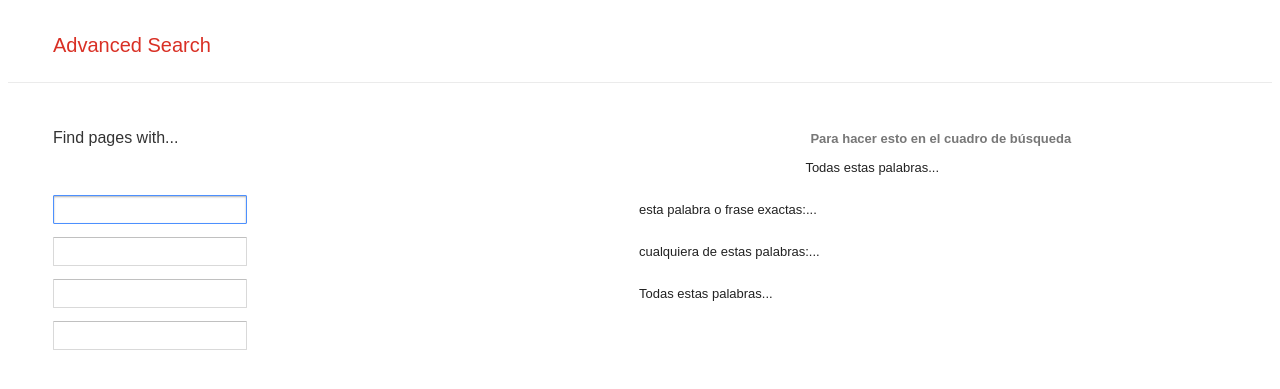
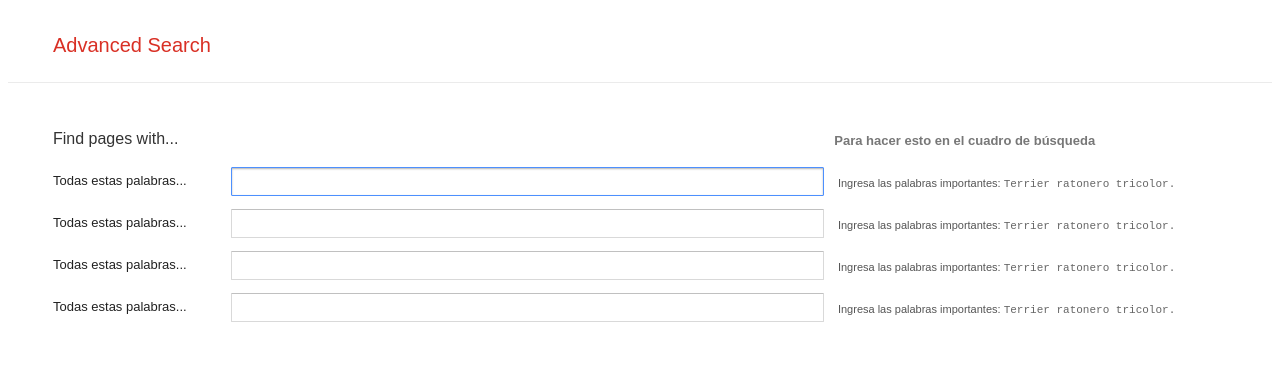
Before and after one commit to monicavaquerano/search, a plain HTML site: page advanced.html in a window 1280 px wide. Shown: the part 65-454 px from the top of the page. Drawn offline with Linux system fonts and the light colour scheme.

Commit message:
Changes advanced.html & style.css

```diff
--- a/advanced.html
+++ b/advanced.html
@@ -43,19 +43,21 @@
     <div class="form-container">
         <form action="https://www.google.com/advanced_search" method="get">
 
+            <div class="row-input">
                 <div class="form-title">
                     <div class="label-container">
                         <span>Find pages with...</span>
                     </div>
                 </div>
-
                 <div class="white-space">&nbsp;</div>
-
                 <div class="instructions-title">
                     <div class="label-container">Para hacer esto en el cuadro de búsqueda</div>
                 </div>
 
+            </div>
+
             <!-- 1 -->
+            <div class="row-input">
                 <div class="label-adv">
                     <div class="label-container">
                         <label for="allWords">Todas estas palabras...</label>
@@ -64,28 +66,16 @@
                 <div class="advance-inputs">
                     <input class="text-inputs" value="" autofocus="autofocus" id="allWords" name="as_q" type="text">
                 </div>
+                <div class="instructions">
+                    <div class="label-container">
+                        Ingresa las palabras importantes:
+                        <span class="instructions-span">Terrier ratonero tricolor.</span>
+                    </div>
+                </div>
+            </div>
 
             <!-- 2 -->
-            <div class="label-adv">
-                <div class="label-container">
-                    <label for="allWords">esta palabra o frase exactas:...</label>
-                </div>
-            </div>
-            <div class="advance-inputs">
-                <input class="text-inputs" value="" id="allWords" name="as_q" type="text">
-            </div>
-
-            <!-- 3 -->
-            <div class="label-adv">
-                <div class="label-container">
-                    <label for="allWords">cualquiera de estas palabras:...</label>
-                </div>
-            </div>
-            <div class="advance-inputs">
-                <input class="text-inputs" value="" id="allWords" name="as_q" type="text">
-            </div>
-
-            <!-- 4 -->
+            <div class="row-input">
                 <div class="label-adv">
                     <div class="label-container">
                         <label for="allWords">Todas estas palabras...</label>
@@ -94,6 +84,49 @@
                 <div class="advance-inputs">
                     <input class="text-inputs" value="" autofocus="autofocus" id="allWords" name="as_q" type="text">
                 </div>
+                <div class="instructions">
+                    <div class="label-container">
+                        Ingresa las palabras importantes:
+                        <span class="instructions-span">Terrier ratonero tricolor.</span>
+                    </div>
+                </div>
+            </div>
+
+            <!-- 3 -->
+            <div class="row-input">
+                <div class="label-adv">
+                    <div class="label-container">
+                        <label for="allWords">Todas estas palabras...</label>
+                    </div>
+                </div>
+                <div class="advance-inputs">
+                    <input class="text-inputs" value="" autofocus="autofocus" id="allWords" name="as_q" type="text">
+                </div>
+                <div class="instructions">
+                    <div class="label-container">
+                        Ingresa las palabras importantes:
+                        <span class="instructions-span">Terrier ratonero tricolor.</span>
+                    </div>
+                </div>
+            </div>
+
+            <!-- 4 -->
+            <div class="row-input">
+                <div class="label-adv">
+                    <div class="label-container">
+                        <label for="allWords">Todas estas palabras...</label>
+                    </div>
+                </div>
+                <div class="advance-inputs">
+                    <input class="text-inputs" value="" autofocus="autofocus" id="allWords" name="as_q" type="text">
+                </div>
+                <div class="instructions">
+                    <div class="label-container">
+                        Ingresa las palabras importantes:
+                        <span class="instructions-span">Terrier ratonero tricolor.</span>
+                    </div>
+                </div>
+            </div>
 
         </form>
     </div>
--- a/style.css
+++ b/style.css
@@ -85,21 +85,6 @@ body {
     padding: 5px 8px 4px 14px;
     width: 548px;
     font-size: 16px;
-}
-
-@media only screen and (max-width: 600px) {
-    .rounded {
-        display: flex;
-        z-index: 3;
-        height: 35px;
-        background: #fff;
-        border: 1px solid #dfe1e5;
-        border-radius: 24px;
-        margin: 0 auto;
-        padding: 5px 8px 4px 14px;
-        width: 300px;
-        font-size: 16px;
-    }
 }
 
 .rounded:hover {
@@ -223,9 +208,14 @@ body {
     margin: 40px 2% 0 45px;
 }
 
+.row-input {
+    display: flex;
+    flex-direction: row;
+    align-items: center;
+}
+
 .form-title {
     float: left;
-    /* display: inline-block; */
     min-width: 167px;
     width: 16%;
     font-size: 16px;
@@ -243,27 +233,47 @@ body {
 
 .white-space {
     float: left;
-    /* display: inline-block; */
     min-width: 167px;
+    max-width: 575px;
     min-height: 41px;
     vertical-align: middle;
-    width: 50%;
+    width: 100%;
+    padding: 1px 8px;
 }
 
 .instructions-title {
     float: left;
-    /* display: inline-block; */
     width: 33%;
     font-size: 13px;
     font-weight: 700;
     color: #777;
     padding-left: 5px;
     vertical-align: middle;
+    min-width: 160px;
+    margin: 0 0 8px 1%;
+}
+
+.instructions {
+    float: left;
+    width: 32%;
+    min-width: 160px;
+    margin: 0 0 8px 1%;
+    color: #555;
+    font-size: 11px;
+    padding-left: 5px;
+    vertical-align: middle;
+    position: relative;
+}
+
+.instructions-span {
+    color: #666;
+    font-family: monospace;
+    font-size: 11px;
+    white-space: pre;
 }
 
 .label-adv {
     float: left;
-    /*     display: inline-block; */
     min-width: 167px;
     width: 16%;
     height: 42px;
@@ -275,14 +285,13 @@ body {
 
 .advance-inputs {
     width: 100%;
+    min-width: 167px;
+    max-width: 575px;
     clear: both;
     padding-right: 16px;
     float: left;
-    /* display: inline-block; */
-    min-width: 167px;
     min-height: 41px;
     vertical-align: middle;
-    width: 50%;
 }
 
 .text-inputs {
@@ -291,6 +300,7 @@ body {
     border-top: 1px solid #c0c0c0;
     font-size: 13px;
     height: 25px;
+    width: 100%;
     padding: 1px 8px;
 }
 
@@ -299,3 +309,26 @@ body {
     border: 1px solid #4d90fe;
     outline: none;
 }
+
+@media only screen and (max-width: 600px) {
+    .rounded {
+        display: flex;
+        z-index: 3;
+        height: 35px;
+        background: #fff;
+        border: 1px solid #dfe1e5;
+        border-radius: 24px;
+        margin: 0 auto;
+        padding: 5px 8px 4px 14px;
+        width: 300px;
+        font-size: 16px;
+    }
+
+    .instructions {
+        visibility: hidden;
+    }
+
+    .instructions-title {
+        visibility: hidden;
+    }
+}
```
Also changed, not shown: fancy_dog.png (deleted). Lines whose indentation alone changed are shown as unchanged.
